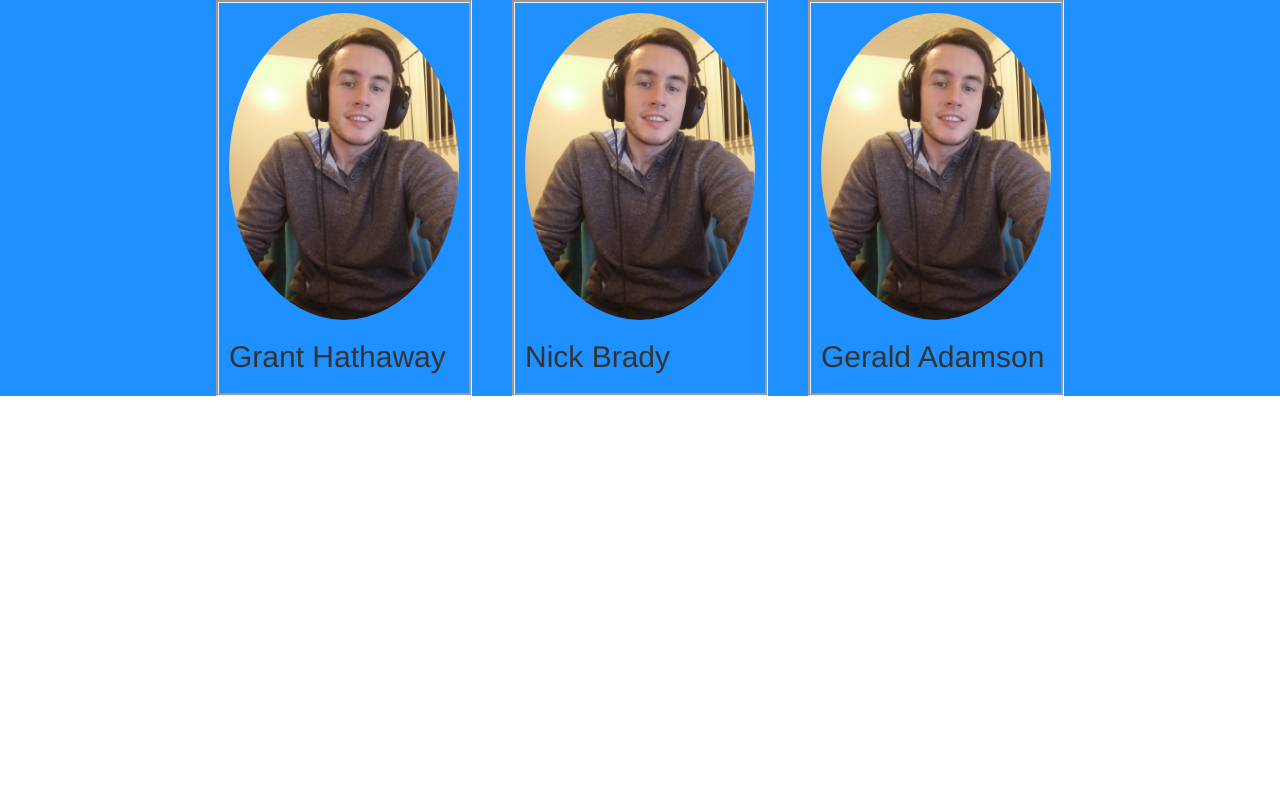
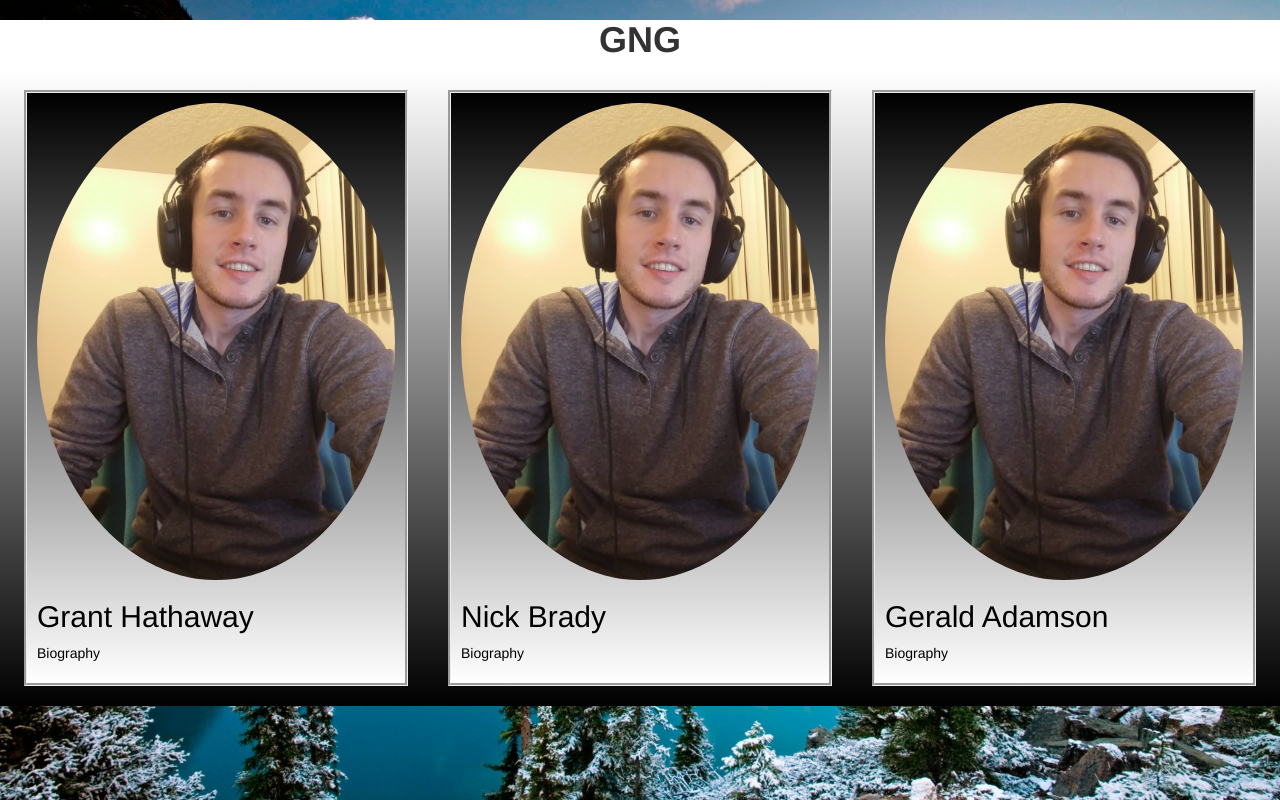
Before and after one commit to granthathaway/gng, a plain HTML site: page Index.html in a window 1280 px wide. Drawn offline with nearby package versions, Linux system fonts and the light colour scheme.

Commit message:
built simple layout

```diff
--- a/Index.html
+++ b/Index.html
@@ -11,25 +11,26 @@
 </head>
 
 <body>
+  <h1><strong>GNG</strong></h1>
 	<div class="flex-container">
     <div class="profile">
         <img class="img-responsive img-circle" src="Nick.jpg" alt="">
-      <h2>Grant Hathaway</h2>
-    </div>
-
-    <div class="profile">
-      <img class="img-responsive img-circle" src="Nick.jpg" alt="">
-      <h2>Nick Brady</h2>
+      <h2 class="font">Grant Hathaway</h2>
+      <p class="font">Biography</p>
     </div>
 
     <div class="profile">
         <img class="img-responsive img-circle" src="Nick.jpg" alt="">
-      <h2>Gerald Adamson</h2>
+      <h2 class="font">Nick Brady</h2>
+      <p class="font">Biography</p>
+    </div>
+
+    <div class="profile">
+        <img class="img-responsive img-circle" src="Nick.jpg" alt="">
+      <h2 class="font">Gerald Adamson</h2>
+      <p class="font">Biography</p>
     </div>
 	</div>
 
-
-
-
 </body>
 </html>
--- a/styles.css
+++ b/styles.css
@@ -1,17 +1,40 @@
 .flex-container {
   display: flex;
   flex-direction: row;
-  background-color: DodgerBlue;
+  z-index: 2;
   justify-content: center;
+  background:linear-gradient( rgba(255, 255, 255, 0), black);
+
 }
 
 .profile {
   border-style: groove;
-  margin-top: auto;
-  margin-bottom: auto;
+  margin-top: 20px;
+  margin-bottom: 20px;
   margin-left: 20px;
   margin-right: 20px;
   padding: 10px 10px 10px 10px;
-  width: 20%;
-  height: 30%;
+  width: 30%;
+  height: 40%;
+  background:linear-gradient(black, grey, white);
 }
+h1 {
+  text-align: center;
+  background-color: rgba(255, 255, 255, 0);
+}
+.font {
+  color: black;
+}
+html {
+  background: url(background.jpg) no-repeat center center fixed;
+  -webkit-background-size: cover;
+  -moz-background-size: cover;
+  -o-background-size: cover;
+  background-size: cover;
+  z-index: 1;
+}
+
+.transparent {
+  opacity: 0.5;
+  filter: alpha(opacity=50);
+}
```
Also changed, not shown: background.jpg (added).
